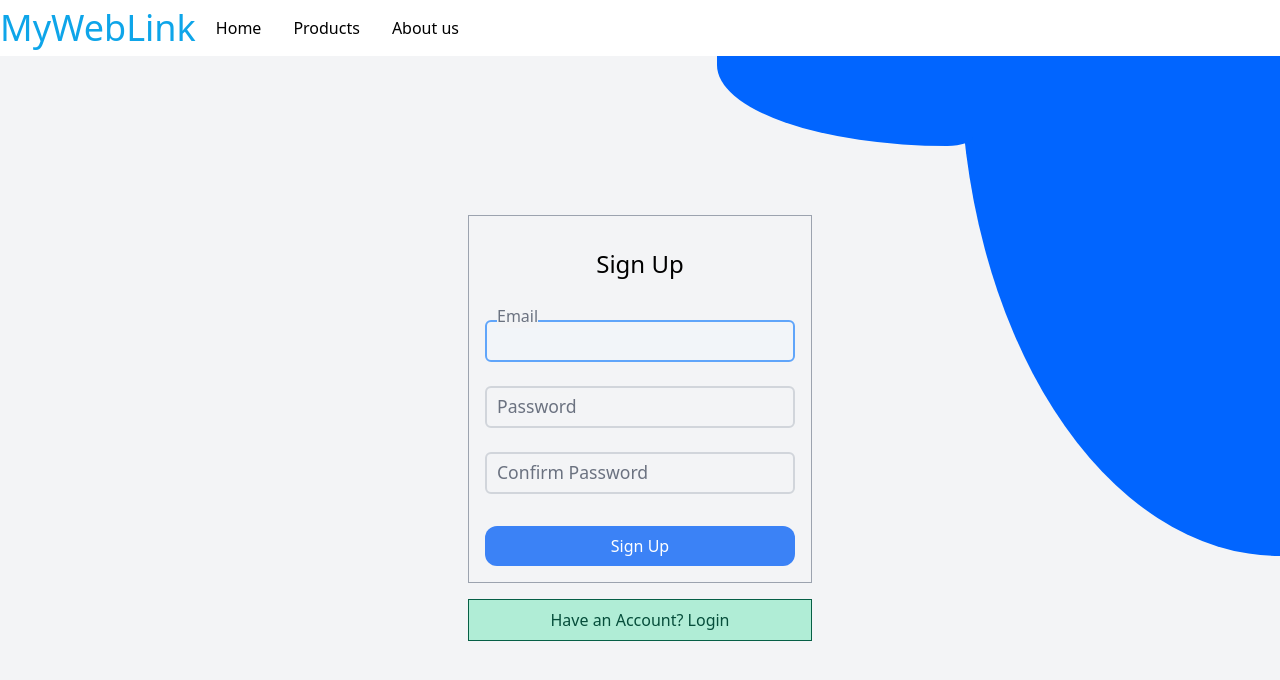
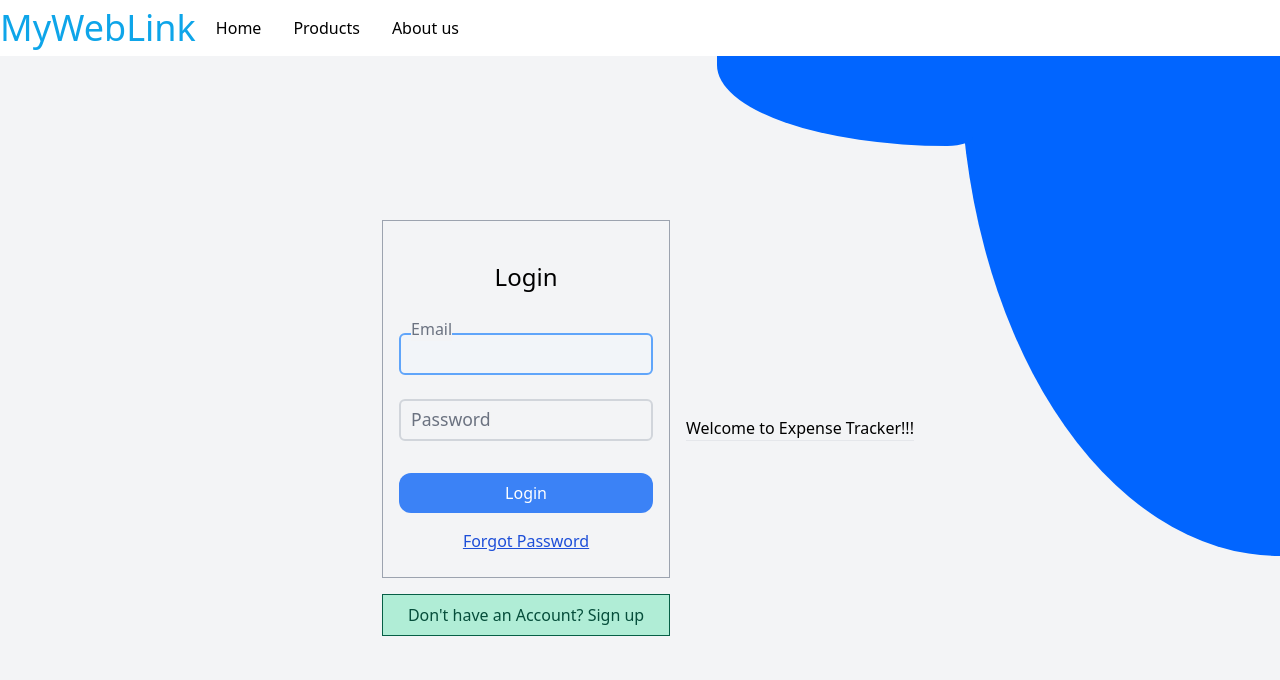
Before and after one commit to godseye1310/expense-store-app, a React (Create React App) app: page / in a window 1280 px wide. Shown: the top 680 px of the page. Built offline with nearby package versions, Linux system fonts and the light colour scheme.

Commit message:
+login page Auth

```diff
--- a/src/components/Auth/AuthForm.jsx
+++ b/src/components/Auth/AuthForm.jsx
@@ -1,20 +1,25 @@
 import axios from "axios";
 import React, { useState } from "react";
 import Input from "../UI/Input";
+import Home from "../../pages/Home";
+
+const API_KEY = "AIzaSyAeaA33_FQzcq-GcLm5gDhBeAvjaFxOMY0";
+const SIGNUP_URL = `https://identitytoolkit.googleapis.com/v1/accounts:signUp?key=${API_KEY}`;
+const SIGNIN_URL = `https://identitytoolkit.googleapis.com/v1/accounts:signInWithPassword?key=${API_KEY}`;
 
 const AuthForm = () => {
   const [email, setEmail] = useState("");
   const [password, setPassword] = useState("");
-  // const [confirmPassword, setConfirmPassword] = useState("");
+  const [isSignUp, setIsSignUp] = useState(false);
   const [errorMessage, setErrorMessage] = useState("");
   const [isErrorVisible, setIsErrorVisible] = useState(false);
 
-  const API_KEY = "AIzaSyAeaA33_FQzcq-GcLm5gDhBeAvjaFxOMY0";
-  const SIGNUP_URL = `https://identitytoolkit.googleapis.com/v1/accounts:signUp?key=${API_KEY}`;
+  const isSignUpHandler = () => {
+    setIsSignUp((prev) => !prev);
+  };
 
   const authFormHandler = async (event) => {
     event.preventDefault();
-
     const userAuthData = {
       email: email,
       password: password,
@@ -23,37 +28,48 @@ const AuthForm = () => {
 
     setErrorMessage("");
 
+    if (!isSignUp) {
+      try {
+        const response = await axios.post(SIGNIN_URL, userAuthData);
+        console.log(response.data);
+      } catch (error) {
+        console.log(error);
+      }
+    } else {
       try {
         if (password === document.getElementById("confirm_password").value) {
           const response = await axios.post(SIGNUP_URL, userAuthData);
           console.log(response.data);
         } else {
-        setErrorMessage("Password doesnt Match");
+          setErrorMessage("* Password doesnt Match");
           setIsErrorVisible(true);
           setTimeout(() => setIsErrorVisible(false), 3000);
         }
       } catch (error) {
-      if (error.response.data.error.message === "EMAIL_EXISTS") {
-        setErrorMessage("*Email is Already Registered");
-        setIsErrorVisible(true);
+        if (error.response.data.error.message === "INVALID_EMAIL") {
+          setErrorMessage("* Enter a Valid Email");
+        } else if (error.response.data.error.message === "EMAIL_EXISTS") {
+          setErrorMessage("* Email is Already Registered");
         } else if (
           error.response.data.error.message ===
           "WEAK_PASSWORD : Password should be at least 6 characters"
         ) {
-        setErrorMessage(
-          "*Weak Password, Password should be at least 6 characters",
-        );
+          setErrorMessage("* Password should be at least 6 characters");
+        }
         setIsErrorVisible(true);
+        setTimeout(() => setIsErrorVisible(false), 3000);
       }
-      setTimeout(() => setIsErrorVisible(false), 3000);
     }
   };
   return (
     <div className="image-container relative flex h-full w-full items-center justify-center bg-gray-100">
-      <section className="h-auto w-96 p-5">
-        <form onSubmit={authFormHandler} className="border border-gray-400 p-4">
+      <section className="h-auto w-80 p-4 max-xs:p-1">
+        <form
+          onSubmit={authFormHandler}
+          className="border border-gray-400 px-4 py-6"
+        >
           <h1 className="mb-6 py-4 text-center text-2xl font-medium text-black">
-            Sign Up
+            {!isSignUp ? "Login" : "Sign Up"}
           </h1>
           <div className="flex flex-col gap-6">
             {/* Email Input */}
@@ -66,7 +82,6 @@ const AuthForm = () => {
               onChange={(e) => setEmail(e.target.value)}
               autoFocus={true}
             />
-
             {/* Password Input */}
             <Input
               label="Password"
@@ -76,15 +91,15 @@ const AuthForm = () => {
               value={password}
               onChange={(e) => setPassword(e.target.value)}
             />
-
             {/* Confirm Password Input */}
-
+            {isSignUp && (
               <Input
                 label="Confirm Password"
                 id="confirm_password"
                 name="confirm_password"
                 type="password"
               />
+            )}
           </div>
 
           <div className="relative space-y-1 pt-2">
@@ -98,20 +113,32 @@ const AuthForm = () => {
               type="submit"
               className="w-full rounded-xl border-none bg-blue-500 py-2 text-white hover:bg-blue-600 focus:bg-blue-500 disabled:bg-opacity-70"
             >
-              Sign Up
+              {!isSignUp ? "Login" : "Sign Up"}
             </button>
           </div>
+
+          {!isSignUp && (
+            <div className="flex justify-center pt-4">
+              <button className="text-blue-700 underline decoration-blue-700">
+                Forgot Password
+              </button>
+            </div>
+          )}
         </form>
 
         <div className="">
           <button
+            onClick={isSignUpHandler}
             type="button"
             className="mt-4 w-full border border-emerald-800 bg-emerald-300 bg-opacity-50 px-4 py-2 text-emerald-900 hover:bg-opacity-75"
           >
-            Have an Account? Login
+            {!isSignUp
+              ? `Don't have an Account? Sign up`
+              : "Have an Account? Login"}
           </button>
         </div>
       </section>
+      <Home />
     </div>
   );
 };
--- /dev/null
+++ b/src/components/UI/LogInput.jsx
@@ -0,0 +1,7 @@
+import React from "react";
+
+const LogInput = () => {
+  return <div>LogInput</div>;
+};
+
+export default LogInput;
--- /dev/null
+++ b/src/pages/Home.jsx
@@ -0,0 +1,12 @@
+import React from "react";
+
+const Home = () => {
+  return (
+    <div>
+      <h1>Welcome to Expense Tracker!!!</h1>
+      <hr />
+    </div>
+  );
+};
+
+export default Home;
```
Lines whose indentation alone changed are shown as unchanged.
